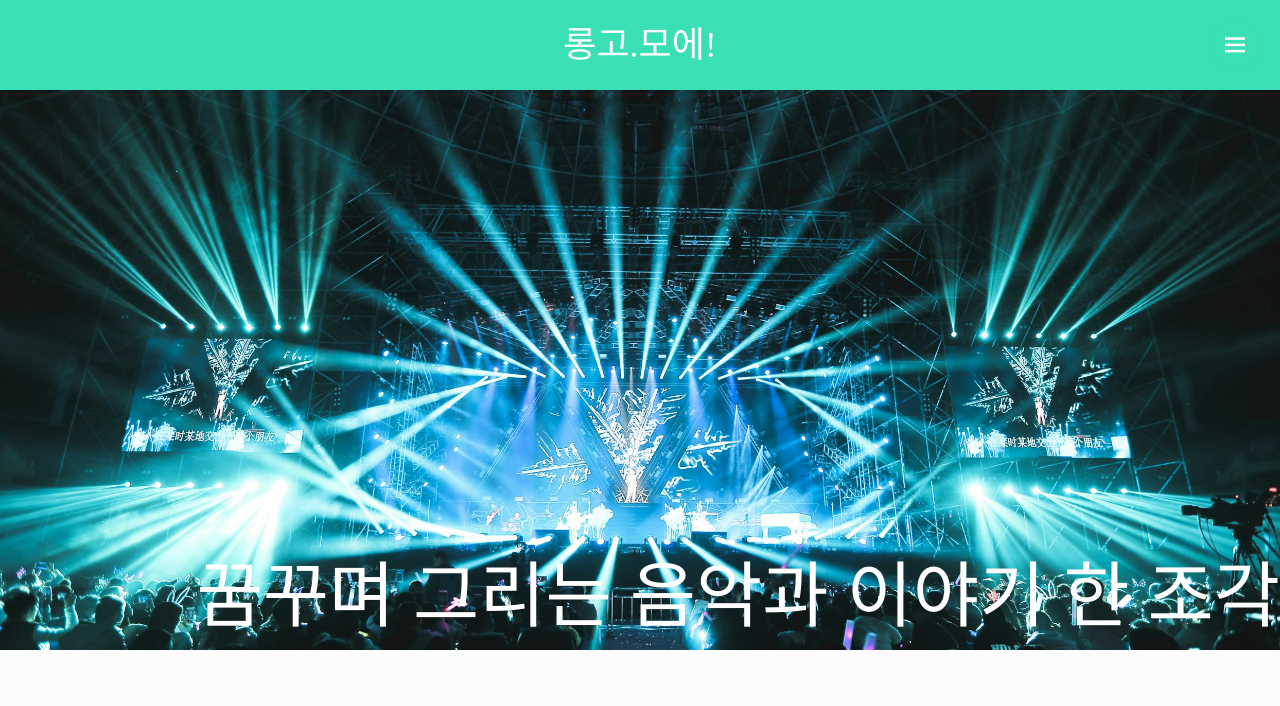
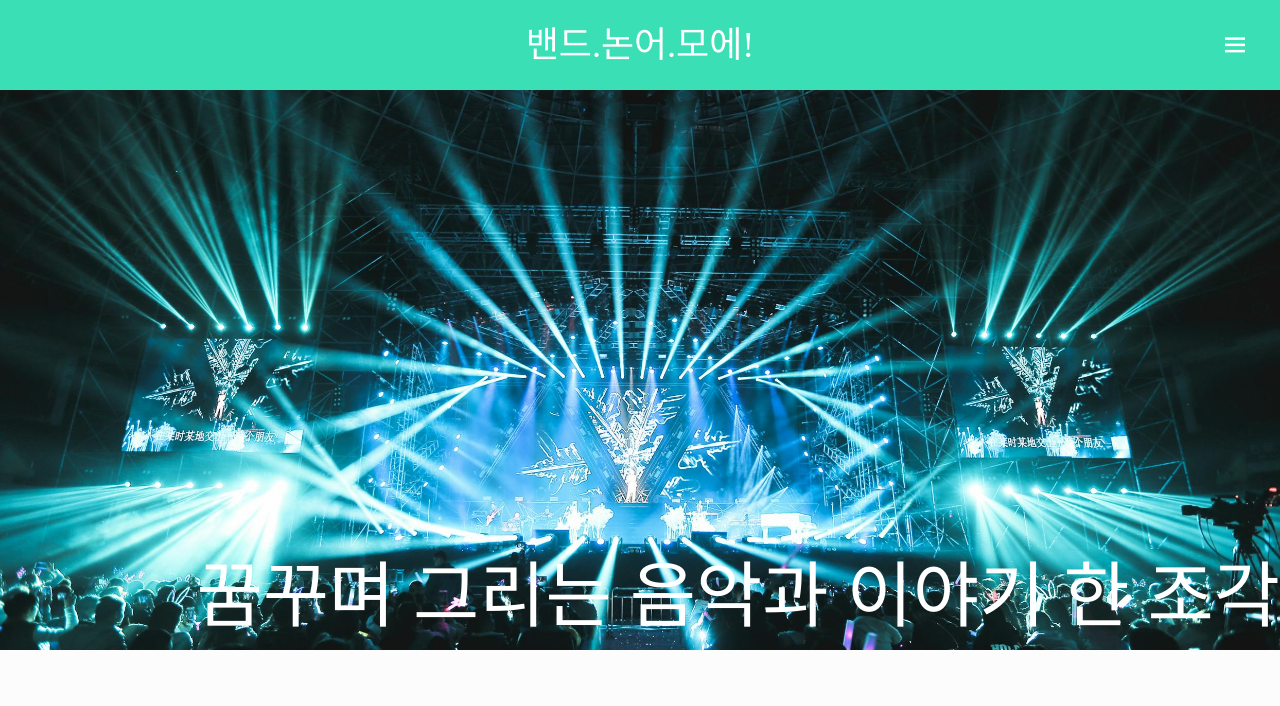
Before and after one commit to jyhyun1008/rongomoe, a plain HTML site: page index.html in a window 1280 px wide. Drawn offline with nearby package versions, Linux system fonts and the light colour scheme; no server answers; a web font is replaced by a local one.

Commit message:
change site name like domain

```diff
--- a/index.html
+++ b/index.html
@@ -6,7 +6,7 @@
     <meta name="viewport"
         content="width=device-width,
         initial-scale=1.0">
-    <title>롱고.모에!</title> <meta name="description" content="현대적유교악곡제작기획">
+    <title>밴드.롱고.모에!</title> <meta name="description" content="현대적유교악곡제작기획">
     <meta name="keywords" content="Music, CeVIO, Vocaloid">
     <link rel="shortcut icon" href="./assets/hgjs.ico">
     <link rel="apple-touch-icon" href="./assets/hgjs.png">
@@ -34,7 +34,7 @@
     <div id="wrapper">
         <div class="content">
             <div class="title">
-                <a href="./">롱고.모에!</a>
+                <a href="./">밴드.논어.모에!</a>
             </div>
         </div>
         <div id="banner">
```
Also changed, not shown: 1 other file.
